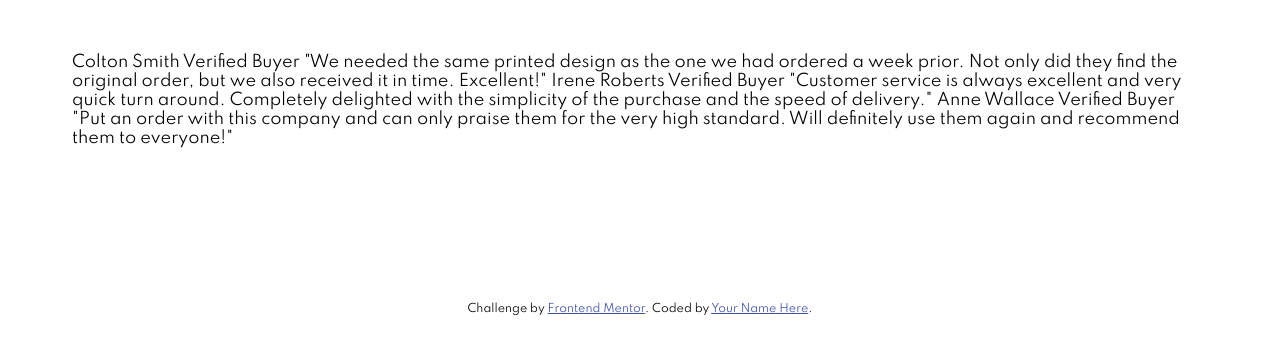
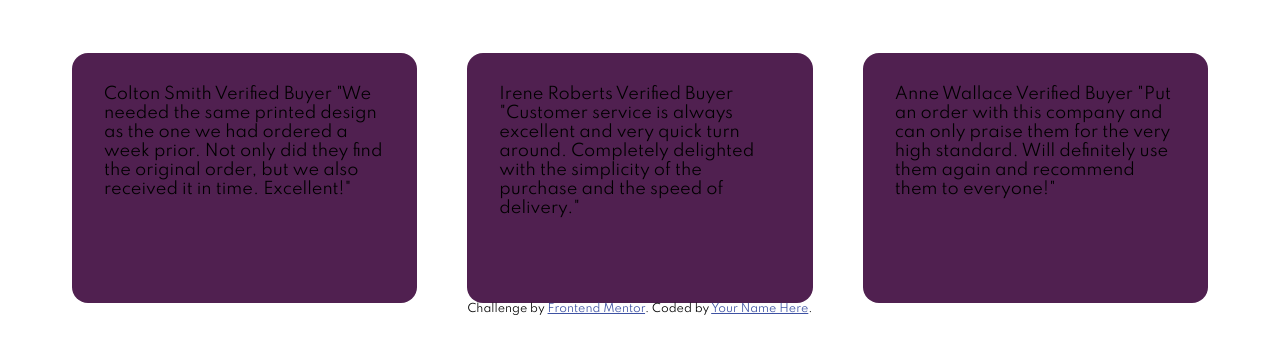
Before and after one commit to samseen/social-proof-section, a plain HTML site: page index.html in a window 1280 px wide. Shown: the part 269-622 px from the top of the page. Drawn offline with Linux system fonts and the light colour scheme.

Commit message:
Separated the testimonial cards into three.

```diff
--- a/index.html
+++ b/index.html
@@ -46,18 +46,23 @@
 
         </div>
       </div>
-      <div class="testimonials">
+
+      <div class="t-1 testimonial-card">
         Colton Smith
         Verified Buyer
         "We needed the same printed design as the one we had ordered a week prior.
         Not only did they find the original order, but we also received it in time.
         Excellent!"
+      </div>
 
+      <div class="t-2 testimonial-card">
         Irene Roberts
         Verified Buyer
         "Customer service is always excellent and very quick turn around. Completely
         delighted with the simplicity of the purchase and the speed of delivery."
+      </div>
 
+      <div class="t-3 testimonial-card">
         Anne Wallace
         Verified Buyer
         "Put an order with this company and can only praise them for the very high
--- a/style.css
+++ b/style.css
@@ -68,17 +68,26 @@ p.header-text {
     height: auto;
 }
 
-.testimonials {
+.container {
+    display: grid;
+    grid-template-columns: repeat(3, 1fr);
+    grid-auto-rows: minmax(250px, auto);
+    grid-template-areas:
+        "hd hd hd"
+        "ha hb hc";
+    column-gap: 50px;
+}
+
+.t-1 {
+    grid-area: ha;
+}
+
+.t-2 {
     grid-area: hb;
 }
 
-.container {
-    display: grid;
-    grid-template-columns: repeat(2, 1fr);
-    grid-auto-rows: minmax(250px, auto);
-    grid-template-areas:
-        "hd hd"
-        "hb hb";
+.t-3 {
+    grid-area: hc;
 }
 
 .star-container {
@@ -87,3 +96,9 @@ p.header-text {
     padding: 1rem;
     width: 350px;
 }
+
+.testimonial-card {
+    background: hsl(300, 43%, 22%);
+    border-radius: 1rem;
+    padding: 2rem;
+}
```
